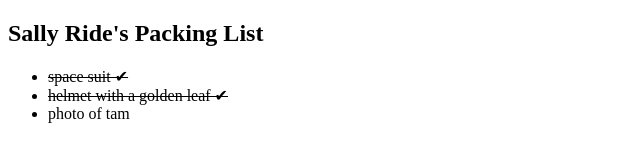
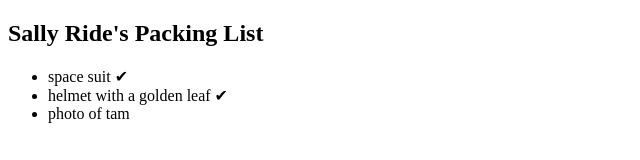
Before and after one commit to c0ldbear/fullstack-fi, a React (Vite) app in the folder part1/extra/: page / in a window 1280 px wide. Shown: the top 160 px of the page, without its empty margins (0-640 px from the left). Built offline with nearby package versions, Linux system fonts and the light colour scheme.

Commit message:
Use the logical AND operator (&&) to render the checkmark

```diff
--- a/part1/extra/src/components/PackingList.jsx
+++ b/part1/extra/src/components/PackingList.jsx
@@ -1,5 +1,7 @@
 function Item({ name, isPacked }) {
-  return <li className="item">{isPacked ? (<del>{name + " ✔" }</del>): (name)} </li>;
+    return (<li className="item">
+        {name} {isPacked && '✔'}
+    </li>)
 }
 
 export default function PackingList() {
```
